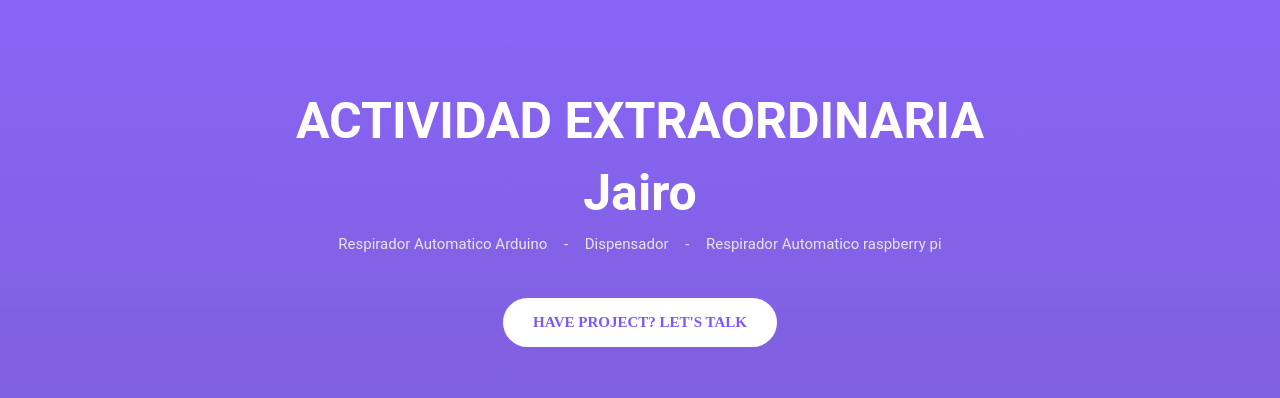
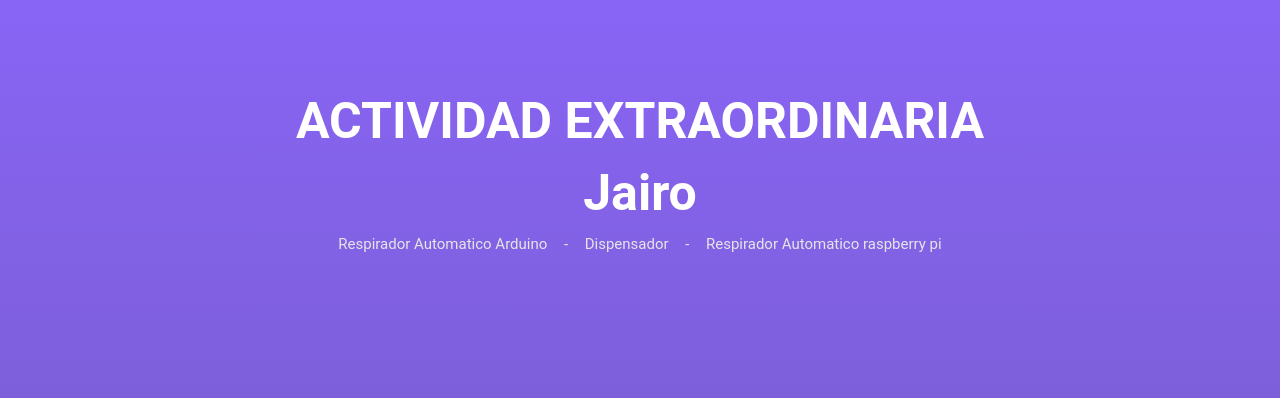
Before and after one commit to JBCorpMX/Metodologia, a plain HTML site: page index.html in a window 1280 px wide. Shown: the part 124-522 px from the top of the page. Drawn offline with nearby package versions, Linux system fonts and the light colour scheme; files whose address does not match are found by name; a web font is replaced by a local one.

Commit message:
Update index.html

```diff
--- a/index.html
+++ b/index.html
@@ -24,7 +24,7 @@
           <li> Dispensador <span class="padding">&#45;</span></li>
           <li>Respirador Automatico raspberry pi</li>
         </ul>
-        <a class="header__button" href="file:///C:/Users/jairo/Downloads/violet-portfolio-html/index.html#">HAVE PROJECT? LET'S TALK</a>
+
       </div>
       <div class="social-icon pull-right">
         <ul>
```
